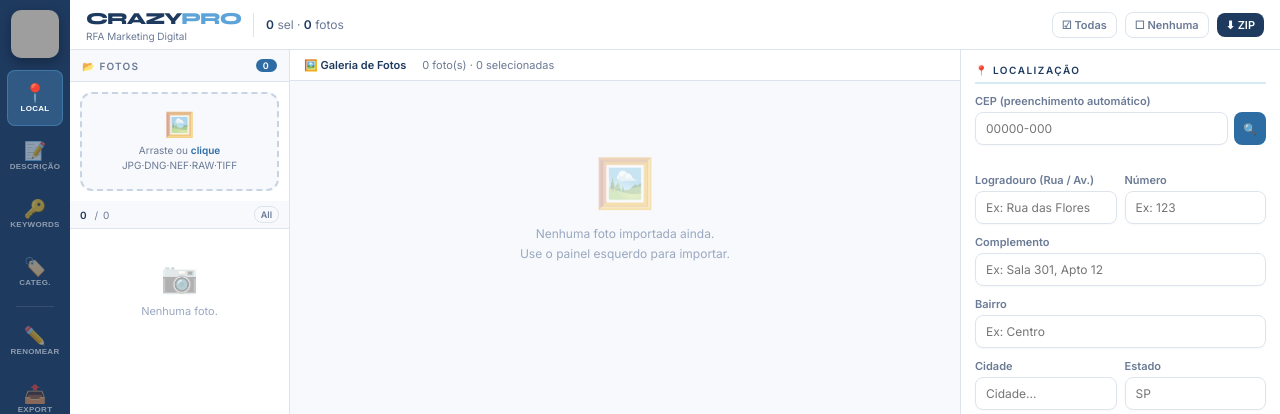
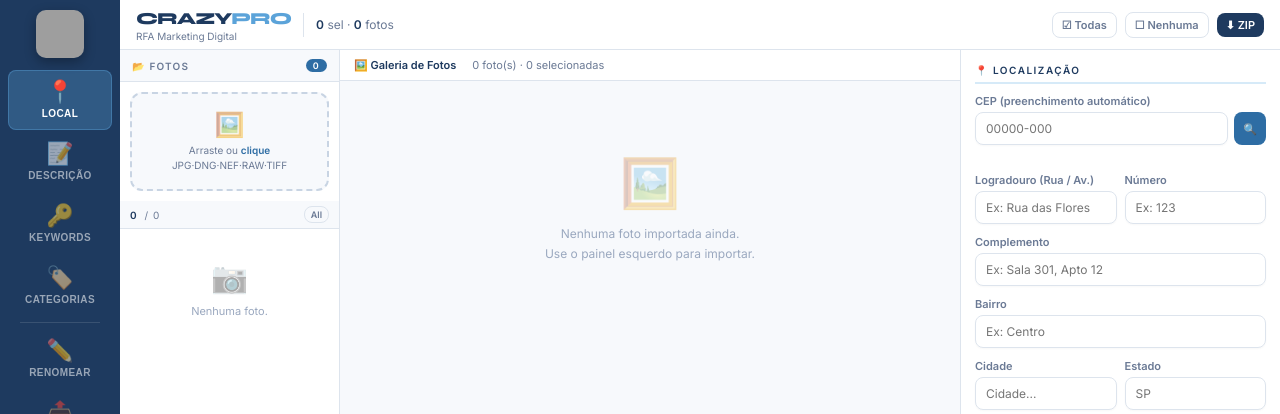
Before and after one commit to romuloarantes-crazypro/crazypro-rfa, a Flask app: page / in a window 1280 px wide. Shown: the top 414 px of the page. Run offline with Flask 3, Linux system fonts and the light colour scheme; grey boxes are pictures that could not be loaded.

Commit message:
style: alarga menu lateral de 70px para 120px com labels legíveis
- Sidebar de 70 → 120 px (~3.2 cm)
- Botões .ni de 56×56 → 104×60 px
- Ícones de 18 → 22 px
- Labels de 8 → 10 px, white-space: normal (quebra linha se necessário)
- Textos completos: "Descrição", "Categorias", "Exportar" (sem abreviações)
- nav-sep de 38 → 80 px
- Footer left: 70 → 120 px

Co-Authored-By: Claude Sonnet 4.6 <noreply@anthropic.com>
Claude-Session: https://claude.ai/code/session_018aMApfpXJmDrbhekdAqKvr

```diff
--- a/templates/index.html
+++ b/templates/index.html
@@ -24,15 +24,15 @@
 html,body{height:100%;overflow:hidden;background:var(--bg);color:var(--text);font-family:var(--sans);font-size:14px}
 
 /* SIDEBAR */
-#sidebar{width:70px;height:100vh;background:var(--navy);display:flex;flex-direction:column;align-items:center;padding:10px 0;gap:2px;flex-shrink:0;box-shadow:2px 0 12px rgba(30,58,95,.2)}
+#sidebar{width:120px;height:100vh;background:var(--navy);display:flex;flex-direction:column;align-items:center;padding:10px 0;gap:2px;flex-shrink:0;box-shadow:2px 0 12px rgba(30,58,95,.2)}
 .logo-box{width:48px;height:48px;border-radius:10px;overflow:hidden;margin-bottom:10px;cursor:default;box-shadow:0 4px 12px rgba(0,0,0,.3)}
 .logo-box img{width:100%;height:100%;object-fit:cover}
-.ni{width:56px;height:56px;border-radius:var(--r);display:flex;flex-direction:column;align-items:center;justify-content:center;gap:3px;cursor:pointer;transition:.2s;color:rgba(255,255,255,.5);border:none;background:transparent;padding:0}
-.ni:hover{background:rgba(255,255,255,.1);color:rgba(255,255,255,.9)}
+.ni{width:104px;height:60px;border-radius:var(--r);display:flex;flex-direction:column;align-items:center;justify-content:center;gap:5px;cursor:pointer;transition:.2s;color:rgba(255,255,255,.55);border:none;background:transparent;padding:0 6px}
+.ni:hover{background:rgba(255,255,255,.1);color:rgba(255,255,255,.95)}
 .ni.active{background:rgba(91,163,217,.3);color:#fff;box-shadow:inset 0 0 0 1px rgba(91,163,217,.4)}
-.ni-icon{font-size:18px;line-height:1}
-.ni-lbl{font-size:8px;font-weight:600;letter-spacing:.3px;text-transform:uppercase;line-height:1;text-align:center}
-.nav-sep{width:38px;height:1px;background:rgba(255,255,255,.1);margin:4px 0}
+.ni-icon{font-size:22px;line-height:1}
+.ni-lbl{font-size:10px;font-weight:600;letter-spacing:.4px;text-transform:uppercase;line-height:1.2;text-align:center;white-space:normal;word-break:break-word}
+.nav-sep{width:80px;height:1px;background:rgba(255,255,255,.12);margin:4px 0}
 .nav-bot{margin-top:auto}
 
 /* SHELL */
@@ -238,12 +238,12 @@ textarea{resize:vertical;min-height:60px;line-height:1.5}
     <img src="{{ icon }}" alt="RFA">
   </div>
   <button class="ni active" onclick="navTo('loc',this)" title="Localização"><span class="ni-icon">📍</span><span class="ni-lbl">Local</span></button>
-  <button class="ni" onclick="navTo('desc',this)" title="Descrições"><span class="ni-icon">📝</span><span class="ni-lbl">Descri&shy;ção</span></button>
+  <button class="ni" onclick="navTo('desc',this)" title="Descrições"><span class="ni-icon">📝</span><span class="ni-lbl">Descrição</span></button>
   <button class="ni" onclick="navTo('kw',this)" title="Keywords"><span class="ni-icon">🔑</span><span class="ni-lbl">Keywords</span></button>
-  <button class="ni" onclick="navTo('cat',this)" title="Categorias"><span class="ni-icon">🏷️</span><span class="ni-lbl">Categ.</span></button>
+  <button class="ni" onclick="navTo('cat',this)" title="Categorias"><span class="ni-icon">🏷️</span><span class="ni-lbl">Categorias</span></button>
   <div class="nav-sep"></div>
   <button class="ni" onclick="navTo('nome',this)" title="Renomear Arquivo"><span class="ni-icon">✏️</span><span class="ni-lbl">Renomear</span></button>
-  <button class="ni" onclick="navTo('export',this)" title="Exportar Imagens"><span class="ni-icon">📤</span><span class="ni-lbl">Export</span></button>
+  <button class="ni" onclick="navTo('export',this)" title="Exportar Imagens"><span class="ni-icon">📤</span><span class="ni-lbl">Exportar</span></button>
   <button class="ni" onclick="navTo('save_model',this)" title="Salvar Modelo"><span class="ni-icon">💾</span><span class="ni-lbl">Salvar</span></button>
   <button class="ni" onclick="navTo('use_model',this)" title="Usar Modelo"><span class="ni-icon">📂</span><span class="ni-lbl">Modelos</span></button>
   <div class="nav-bot">
@@ -601,7 +601,7 @@ textarea{resize:vertical;min-height:60px;line-height:1.5}
 </div>
 
 <!-- COPYRIGHT FOOTER -->
-<div style="position:fixed;bottom:0;left:70px;right:0;background:var(--navy);color:rgba(255,255,255,.55);
+<div style="position:fixed;bottom:0;left:120px;right:0;background:var(--navy);color:rgba(255,255,255,.55);
   font-size:10px;padding:5px 16px;display:flex;align-items:center;gap:8px;z-index:50;font-family:var(--mono)">
   <img src="{{ icon }}" style="width:14px;height:14px;border-radius:3px;opacity:.8" alt="">
   © 2026 RFA Marketing Digital &nbsp;·&nbsp; CNPJ: 64.810.923/0001-91 &nbsp;·&nbsp; Rômulo Falcão Arantes &nbsp;·&nbsp; Todos os direitos reservados
```
